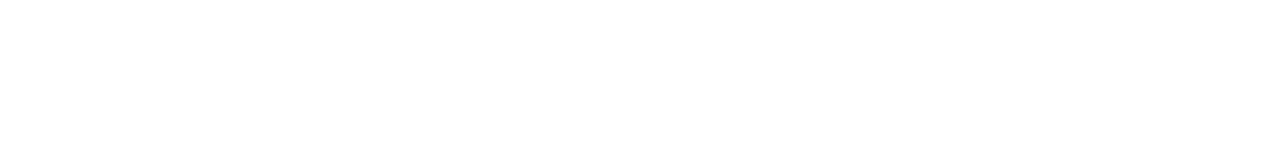
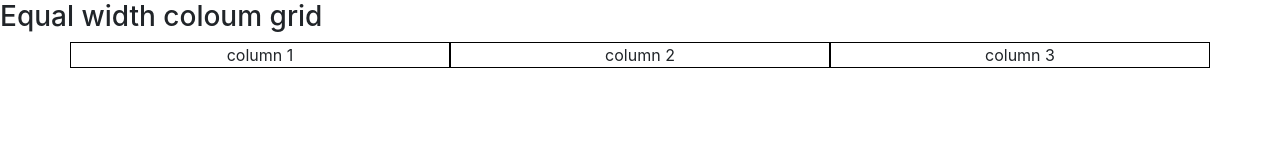
Before and after one commit to hasanuzzaman1983/sumayea, a plain HTML site: page boster1.html in a window 1280 px wide. Drawn offline with nearby package versions, Linux system fonts and the light colour scheme.

Commit message:
Add files via upload

```diff
--- a/boster1.html
+++ b/boster1.html
@@ -0,0 +1,36 @@
+<!DOCTYPE html>
+<html>
+
+<head>
+    <title>Bootstrap Grid System</title>
+    <meta charset="uft-8">
+    <meta name="viewport" content="width=device-widht">
+    <link rel="stylesheet" href="https://stackpath.bootstrapcdn.com/bootstrap/4.3.1/css/bootstrap.min.css">
+    <script src="https://stackpath.bootstrapcdn.com/bootstrap/4.3.1/js/bootstrap.min.js">
+    </script>
+    <style>
+        .col {
+            text-align: center;
+            border: 1px solid black;
+        }
+    </style>
+</head>
+
+<body>
+    <h3>Equal width coloum grid</h3>
+    <div class="container">
+        <div class="row">
+            <div class="col">
+                column 1
+            </div>
+            <div class="col">
+                column 2
+            </div>
+            <div class="col">
+                column 3
+            </div>
+        </div>
+    </div>
+</body>
+
+</html>
```
Also changed, not shown: boster3.html (+4 -4 lines), bostrap.html (+4 -4 lines).
